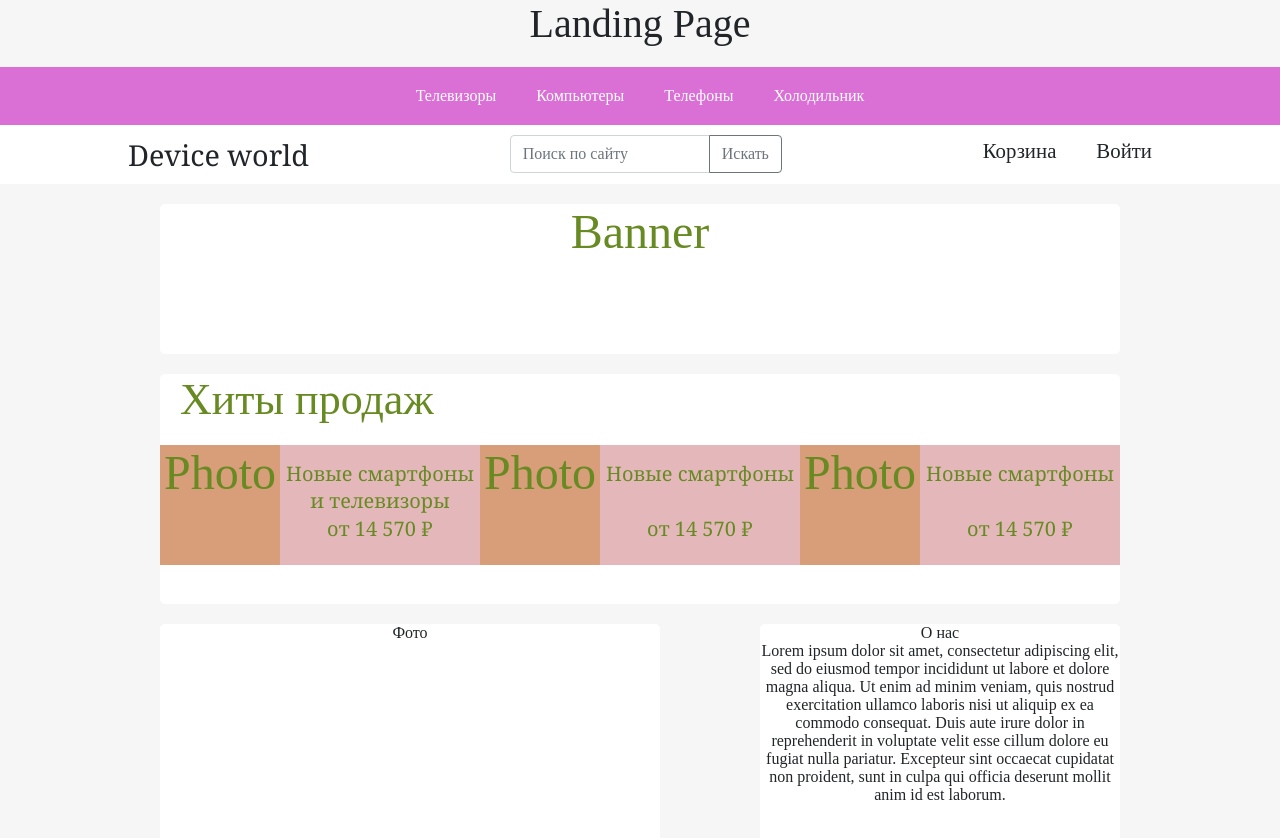
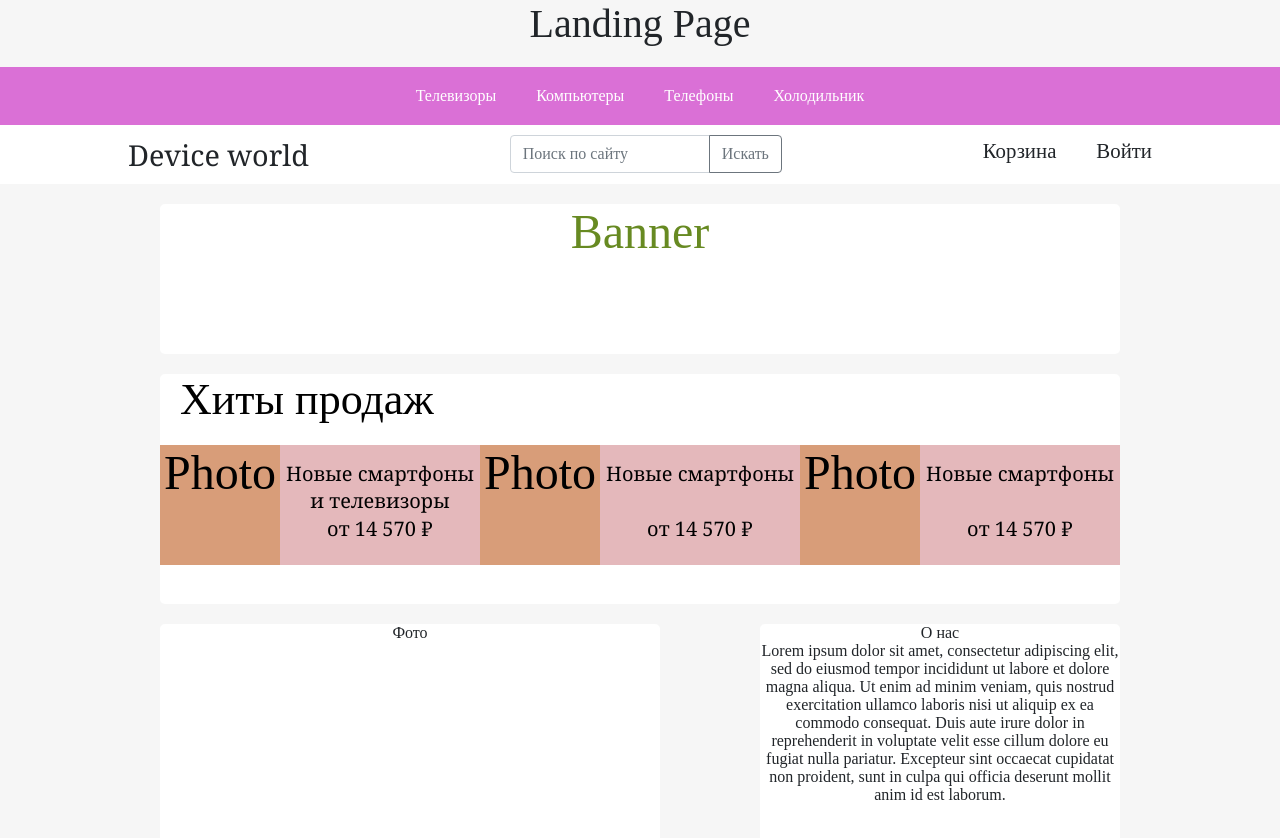
Before and after one commit to andrey136/web-store, a React (Create React App) app: page / in a window 1280 px wide. Shown: the top 838 px of the page. Built offline with nearby package versions, Linux system fonts and the light colour scheme.

Commit message:
changed color black products

```diff
--- a/src/App.css
+++ b/src/App.css
@@ -138,7 +138,7 @@ body{
   height: 230px;
   background: white;
   border-radius: 5px;
-  color: rgb(103, 138, 34);
+  color: black;
   font-size: 3em;
 }
 
```
Also changed, not shown: src/img/iphone-pic.jpg (added).
